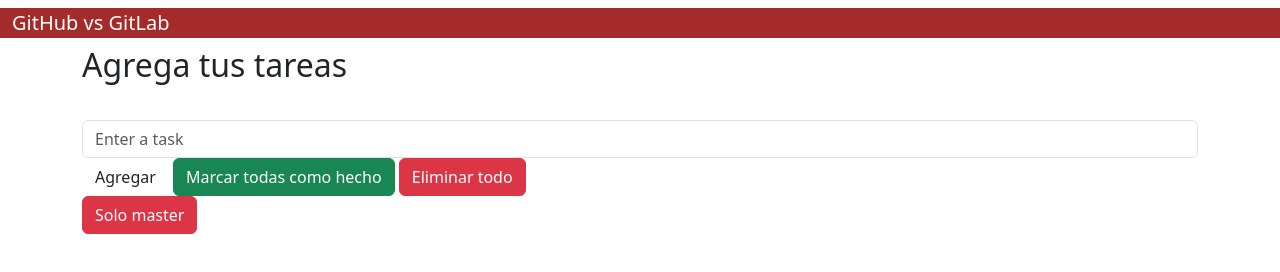
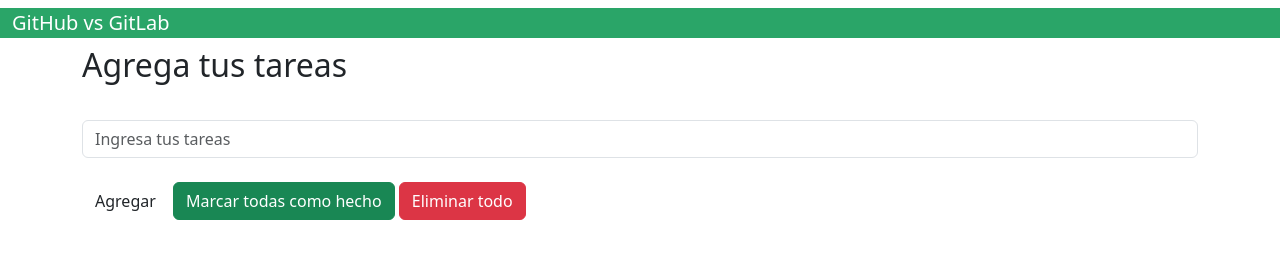
Before and after one commit to Bryan2801/Git_GitHub, a website: page index.html in a window 1280 px wide. Drawn offline with nearby package versions, Linux system fonts and the light colour scheme.

Commit message:
App Terminada v1

```diff
--- a/css/custom.css
+++ b/css/custom.css
@@ -6,7 +6,7 @@
 
 .container-fluid
 {
-    background-color: brown;
+    background-color: rgb(42, 165, 104);
 }
 
 .navbar-brand{
--- a/index.html
+++ b/index.html
@@ -2,7 +2,7 @@
 <html>
 
 <head>
-    <title>pieza lo bueno</title>
+    <title>Git y GitHub</title>
     <link rel="stylesheet" href="node_modules/bootstrap/dist/css/bootstrap.min.css">
     <link rel="stylesheet" href="css/custom.css">
 </head>
@@ -21,17 +21,15 @@
         <h2>Agrega tus tareas
             <span id="yourTasksBadge" class="badge">0</span>
         </h2>
-
         <div>
             <div class="form-group">
                 <label for="inputTask"Lista de tareas></label>
-                <input type="text" class="form-control" id="inputTask" placeholder="Enter a task">
+                <input type="text" class="form-control" id="inputTask" placeholder="Ingresa tus tareas">
             </div>
-
+            <br />
             <button type="button" id="addTask" class="btn btn-default">Agregar</button>
             <button type="button" id="markAllAsDone" class="btn btn-success">Marcar todas como hecho</button>
             <button type="button" id="removeAll" class="btn btn-danger">Eliminar todo</button>
-        </div><button type="button" id="removeAll" class="btn btn-danger">Solo master</button>
         <br />
         <ul class="list-group" id="taskList">
         </ul>
```
